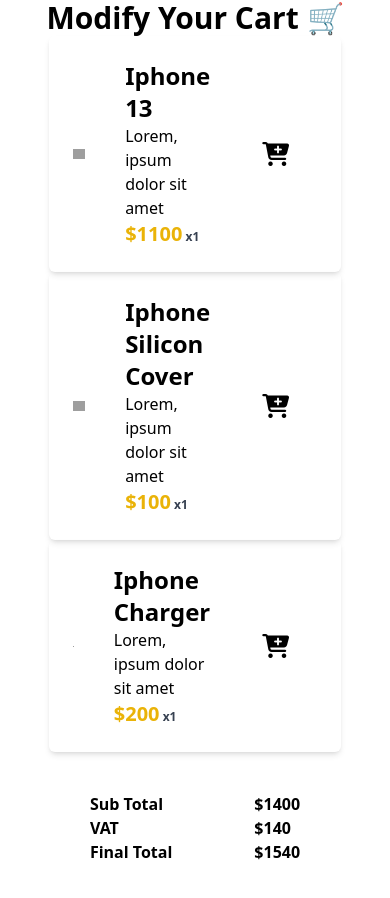
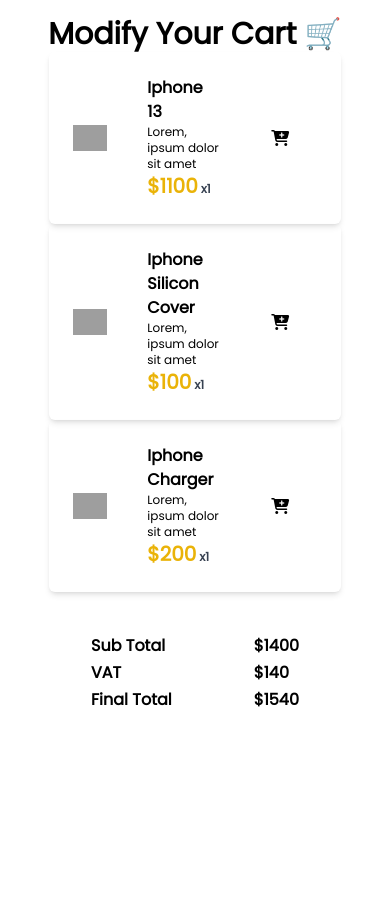
Before and after one commit to sohanemon/shopping-cart, a plain HTML site: page index.html in a window 390 px wide. After the commit the page ends 844 px from the top, so only its background shows below. Drawn offline with nearby package versions, Linux system fonts and the light colour scheme; grey boxes are pictures that could not be loaded.

Commit message:
external font added

```diff
--- a/index.html
+++ b/index.html
@@ -5,15 +5,32 @@
     <meta http-equiv="X-UA-Compatible" content="IE=edge" />
     <meta name="viewport" content="width=device-width, initial-scale=1.0" />
     <title>Shopping Dashboard</title>
+    <link rel="preconnect" href="https://fonts.googleapis.com" />
+    <link rel="preconnect" href="https://fonts.gstatic.com" crossorigin />
+    <link
+      href="https://fonts.googleapis.com/css2?family=Poppins&display=swap"
+      rel="stylesheet"
+    />
     <script
       src="https://kit.fontawesome.com/4a314d7cd5.js"
       crossorigin="anonymous"
     ></script>
     <script src="https://cdn.tailwindcss.com"></script>
+    <script>
+      module.exports = {
+        theme: {
+          extend: {
+            fontFamily: {
+              poppins: ["poppins", "sans-serif"],
+            },
+          },
+        },
+      };
+    </script>
     <link rel="stylesheet" href="style.css" />
   </head>
-  <body>
-    <h1 class="text-3xl font-semibold text-center">Modify Your Cart 🛒</h1>
+  <body class="font-[poppins]">
+    <h1 class="text-3xl font-semibold text-center mt-4">Modify Your Cart 🛒</h1>
     <div class="w-3/4 max-w-2xl mx-auto">
       <div
         class="flex relative justify-left items-center shadow-md gap-10 p-6 rounded-md"
@@ -25,8 +42,8 @@
           />
         </div>
         <div>
-          <h3 class="text-2xl font-semibold">Iphone 13</h3>
-          <h5>Lorem, ipsum dolor sit amet</h5>
+          <h3 class="text-base sm:text-2xl font-semibold">Iphone 13</h3>
+          <h5 class="text-xs sm:text-sm">Lorem, ipsum dolor sit amet</h5>
           <h2 class="text-xl font-bold text-yellow-500">
             $<span price="1100" class="price">1100</span
             ><span class="text-xs leading-tight text-gray-700">
@@ -37,7 +54,7 @@
         <div
           class="ml-auto cart-icon mr-4 relative cursor-pointer hover:shadow-sm rounded-full p-3"
         >
-          <i class="fa-solid fa-cart-plus text-2xl"></i>
+          <i class="fa-solid fa-cart-plus text-base sm:text-2xl"></i>
           <div
             style="display: none"
             class="modal absolute right-0 bottom-0 w-max shadow-md space-x-4 select-none rounded-full bg-white px-10 py-4 text-xl text-gray-900"
@@ -62,8 +79,10 @@
           />
         </div>
         <div>
-          <h3 class="text-2xl font-semibold">Iphone Silicon Cover</h3>
-          <h5>Lorem, ipsum dolor sit amet</h5>
+          <h3 class="text-base sm:text-2xl font-semibold">
+            Iphone Silicon Cover
+          </h3>
+          <h5 class="text-xs sm:text-sm">Lorem, ipsum dolor sit amet</h5>
           <h2 class="text-xl font-bold text-yellow-500">
             $<span price="100" class="price">100</span
             ><span class="text-xs leading-tight text-gray-700">
@@ -74,7 +93,7 @@
         <div
           class="ml-auto cart-icon mr-4 relative cursor-pointer hover:shadow-sm rounded-full p-3"
         >
-          <i class="fa-solid fa-cart-plus text-2xl"></i>
+          <i class="fa-solid fa-cart-plus text-base sm:text-2xl"></i>
           <div
             style="display: none"
             class="modal absolute right-0 bottom-0 w-max shadow-md space-x-4 select-none rounded-full bg-white px-10 py-4 text-xl text-gray-900"
@@ -99,8 +118,8 @@
           />
         </div>
         <div>
-          <h3 class="text-2xl font-semibold">Iphone Charger</h3>
-          <h5>Lorem, ipsum dolor sit amet</h5>
+          <h3 class="text-base sm:text-2xl font-semibold">Iphone Charger</h3>
+          <h5 class="text-xs sm:text-sm">Lorem, ipsum dolor sit amet</h5>
           <h2 class="text-xl font-bold text-yellow-500">
             $<span price="200" class="price">200</span
             ><span class="text-xs leading-tight text-gray-700">
@@ -111,7 +130,7 @@
         <div
           class="ml-auto cart-icon mr-4 relative cursor-pointer hover:shadow-sm rounded-full p-3"
         >
-          <i class="fa-solid fa-cart-plus text-2xl"></i>
+          <i class="fa-solid fa-cart-plus text-base sm:text-2xl"></i>
           <div
             style="display: none"
             class="modal absolute right-0 bottom-0 w-max shadow-md space-x-4 select-none rounded-full bg-white px-10 py-4 text-xl text-gray-900"
--- a/script.js
+++ b/script.js
@@ -11,6 +11,7 @@ for (let cart of carts) {
       e.target.nextElementSibling.style.display = "block";
     e.stopPropagation();
     /* --- note: so that this event may not hit the body's event listener -- */
+    /* ------------------------ event bubbles stops ------------------------ */
   });
 }
 document.body.addEventListener("click", () => {
@@ -26,6 +27,7 @@ document.body.addEventListener("click", () => {
 const modals = $("modal");
 for (let modal of modals) {
   modal.addEventListener("click", (e) => {
+    /* ----------------- working with child from its parent ---------------- */
     let price =
       e.target.parentElement.parentElement.parentElement.querySelector(
         ".price"
@@ -35,6 +37,7 @@ for (let modal of modals) {
 
     let quantity =
       e.target.parentElement.parentElement.querySelector(".quantity");
+    /* --------------------- event delegation performed -------------------- */
     if (!quantity || !price) return;
     let newQuantity;
 
```
